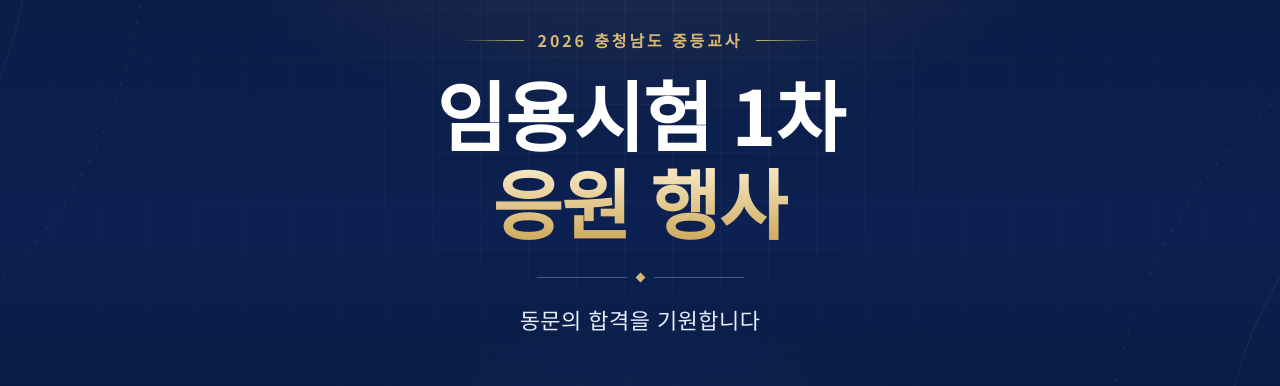
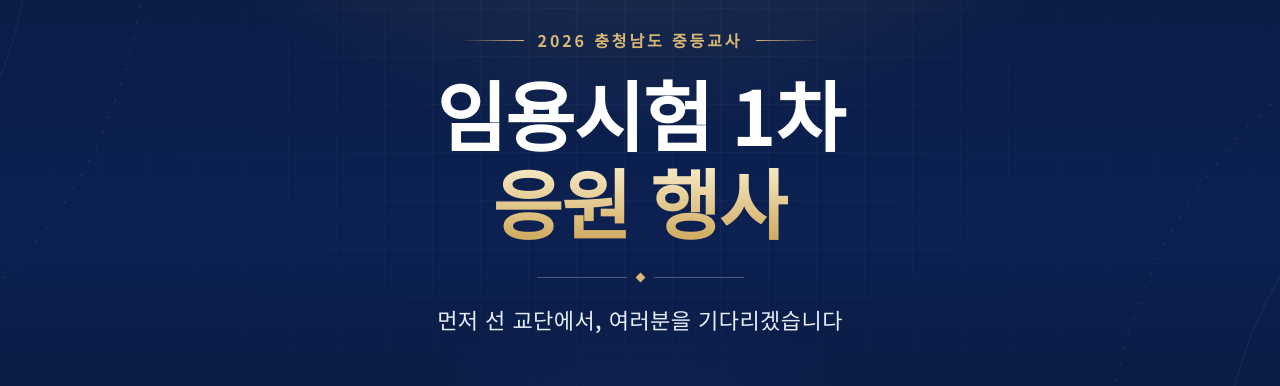
Before and after one commit to joyeonguk/knu-cheer-2026, a plain HTML site: page index.html in a window 1280 px wide. Shown: the part 566-952 px from the top of the page. Drawn offline with Linux system fonts and the light colour scheme.

Commit message:
표지 부제 문구 변경
Co-Authored-By: Claude Opus 5.5 <noreply@anthropic.com>
Claude-Session: https://claude.ai/code/session_017kM4rx3RUUPgNneWQvuL4F

```diff
--- a/index.html
+++ b/index.html
@@ -314,7 +314,7 @@ h3{font-size:16px}
   <p class="eyebrow">2026 충청남도 중등교사</p>
   <h1><span class="l1"><b>임용시험 1차</b></span><span class="l2"><b>응원 행사</b></span></h1>
   <div class="rule" aria-hidden="true"><i></i><b></b><i></i></div>
-  <p class="sub">동문의 합격을 기원합니다</p>
+  <p class="sub">먼저 선 교단에서, 여러분을 기다리겠습니다</p>
   <div class="clock">
     <div><div class="lab">일시</div><div class="val">11월 28일(토) 07:00<small>시험장 정문 집결</small></div></div>
     <div><div class="lab">장소</div><div class="val">천안오성중학교<small>천안시 서북구 두정고1길 25</small></div></div>
```
